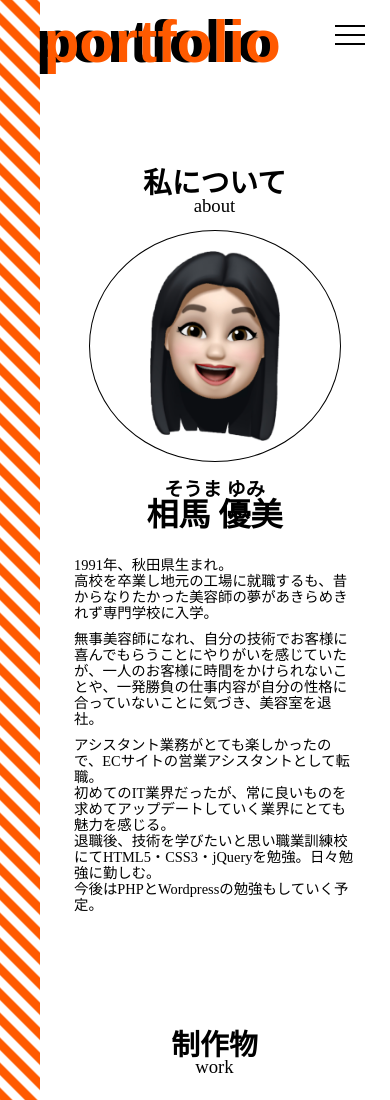
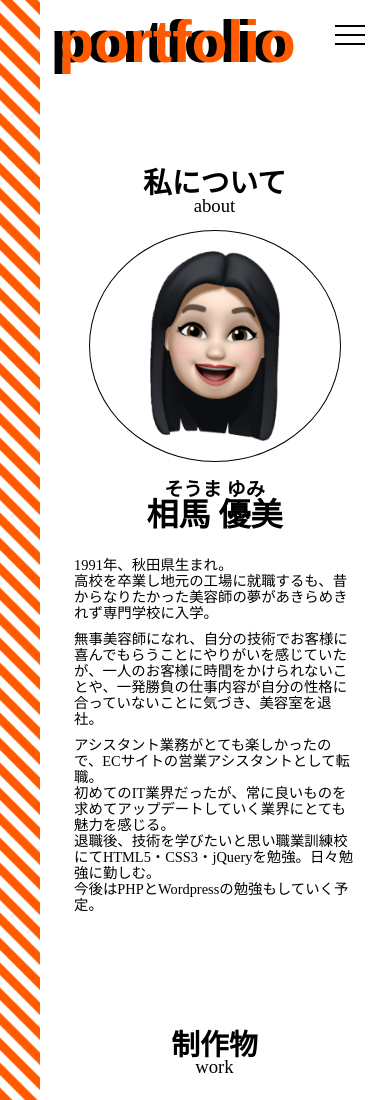
Before and after one commit to ym-soma/portfolio, a plain HTML site: page index.html in a window 390 px wide. Shown: the top 1100 px of the page. Drawn offline with Linux system fonts and the light colour scheme; grey boxes are pictures that could not be loaded.

Commit message:
syuusei
syuusei

```diff
--- a/assets/css/style.css
+++ b/assets/css/style.css
@@ -80,11 +80,8 @@ main h1 {
   top: -7px;
   right: 0;
 
-  width: 67vw;
-  height: 33vh;
   font-size: 33vh;
   line-height: 27vh;
-  text-align: end;
 
   font-family: "Bio Sans", sans-serif;
   color: #ff5a00;
@@ -385,6 +382,7 @@ main h1 {
     font-size: 1.8rem;
     line-height: 1.8rem;
   }
+
   h3 {
     margin-bottom: 2vh;
     line-height: 1rem;
@@ -395,10 +393,10 @@ main h1 {
   main h1 {
     font-size: 15vw;
     text-shadow: -8px 0 0 #000;
-    line-height: 8vh;
+    line-height: normal;
     top: 1vh;
     right: unset;
-    left: 5vw;
+    left: 15vw;
   }
 
   /* ナビ */
@@ -495,4 +493,8 @@ main h1 {
     height: 150px;
     object-fit: cover;
   }
+
+  #skill ul li:nth-child(4) p:last-child br:first-child {
+    display: none;
+  }
 }
```
